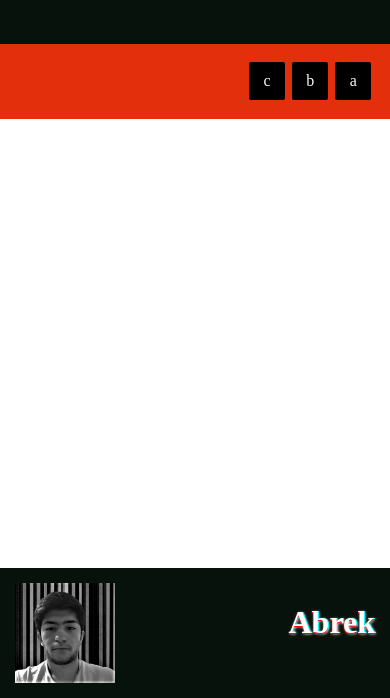
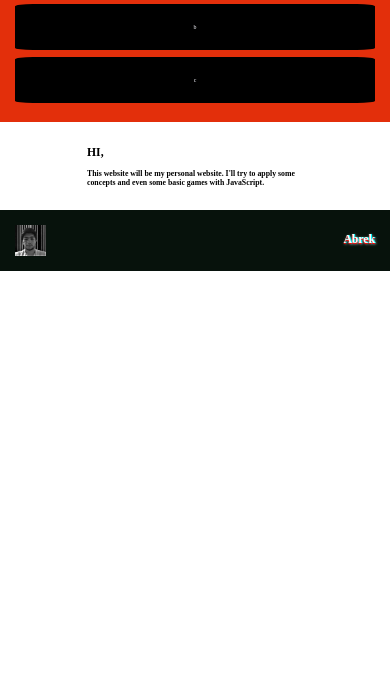
Before and after one commit to abrek-er0/website, a plain HTML site: page index.html in a window 390 px wide. Shown: the part 146-844 px from the top of the page. Drawn offline with Linux system fonts and the light colour scheme.

Commit message:
I've changed font sizes' and width's unit to vw. I'll fix it later for mobile...

```diff
--- a/css/general.css
+++ b/css/general.css
@@ -7,6 +7,7 @@
 
 *{
 	box-sizing: border-box;
+	font-family: "Times New Roman", Times, serif;
 }
 
 body{
@@ -14,35 +15,35 @@ body{
 	padding: 0;
 }
 
-header, footer{
+#header, #footer{
 	background-color: var(--header-footer);
 	text-align: center;
 }
 
-footer h1{
+#footer h1{
 	color: var(--header-header);
 	float: right;
 	text-shadow: 0px 1px red, 1px 0px cyan, 1px 1px 3px ghostwhite;
 }
 
-header h1{
+#header h1{
 	color: var(--header-header);
 	display: inline-block;
-	font-size: 400%;
+	font-size: 5vw;
 	text-shadow: 0px 1px red, 1px 0px cyan, 1px 1px 3px ghostwhite;
 }
 
-nav{
+#nav{
 	background-color: var(--nav-bg);
 }
 
-nav ul{
+#nav ul{
 	list-style: none;
 	padding: 0;
 	margin: 0;
 }
 
-nav li{
+#nav li{
 	display: inline-block;
 	float: right;
 	margin: 1%;
@@ -50,10 +51,15 @@ nav li{
 	background-color: var(--nav-item);
 	width: 10%;
 	border-radius: 5%;
-	border-r
+	transition: background-color 1s;
+	font-size: 1.5vw;
 }
 
-nav a{
+#nav li:hover{
+	background-color: #1c1c1c;
+}
+
+#nav a{
 	display: inline-block;
 	color: ghostwhite;
 	text-decoration-line: none;
@@ -62,15 +68,14 @@ nav a{
 	text-align: center;
 }
 
-footer{
-	position: fixed;
-	bottom: 0;
+#footer img{
+	float: left;
+	object-fit: contain;
+	width: 8vw;
 }
 
-footer img{
-	float: left;
-	object-fit: contain;
-	max-width: 100px;
+#footer h1{
+	font-size: 3vw;
 }
 
 .col-1 {width: 8.33%;}
@@ -90,3 +95,19 @@ footer img{
   float: left;
   padding: 15px;
 }
+
+
+
+@media screen and (max-width: 768px){
+	#nav li{float: none;
+		width: 100%;
+		display: inline-block;
+		margin: 1% 0 1% 0;}
+	#nav a{
+		padding:20px 10px 20px 10px;
+	}
+
+	[class*="col-"] {
+  	width: 100%;
+}
+}
--- a/css/index.css
+++ b/css/index.css
@@ -0,0 +1,24 @@
+h2, p{margin-left: 20%;margin-right: 20%;}
+
+h2{
+	animation-name: emerge;
+ 	animation-duration: 2s;
+ 	animation-fill-mode: both;
+ 	opacity: 0;
+ 	font-size: 3vw;
+}
+
+p{
+	font-size: 2vw;
+	font-weight: bold;
+    color: black;
+  	animation-name: emerge;
+ 	animation-duration: 4s;
+ 	animation-fill-mode: both;
+ 	opacity: 0;
+}
+
+@keyframes emerge {
+  50%  {opacity: 0;}
+  100% {opacity: 100;}
+}
--- a/index.html
+++ b/index.html
@@ -11,12 +11,15 @@
 	<header id="header" class="col-12"><h1>WELCOME!</h1></header>
 	<nav id="nav" class="col-12">
 		<ul>
-			<li><a href="#">a</a></li>
+			<li><a href="index.html">HOME</a></li>
 			<li><a href="#"> b</a></li>
 			<li><a href="#">c</a></li>
 		</ul>
 	</nav>
-	<div id="content" class="col-12"></div>
+	<div id="content" class="col-12">
+		<h2>HI,</h2>
+		<p >This website will be my personal website. I'll try to apply some concepts and even some basic games with JavaScript.</p>
+	</div>
 	<footer id="footer" class="col-12">
 		<img src="./images/content2.png">
 		<h1>Abrek</h1></footer>
```
